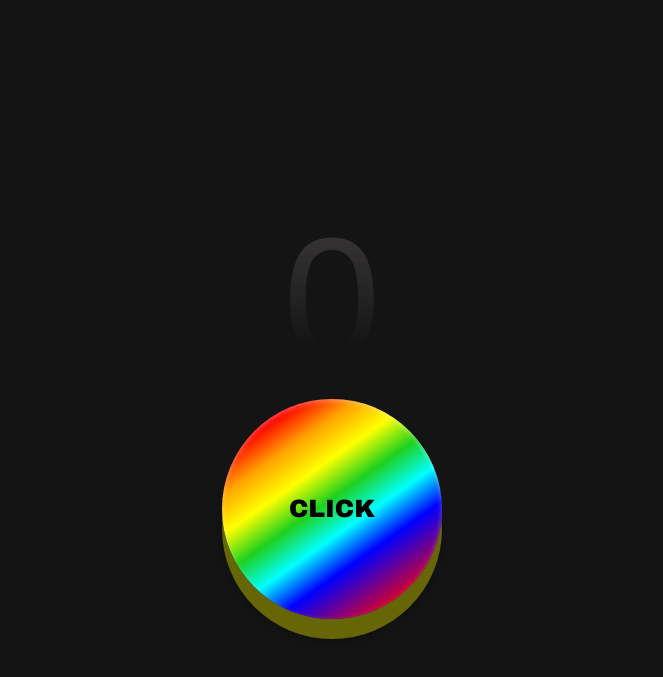
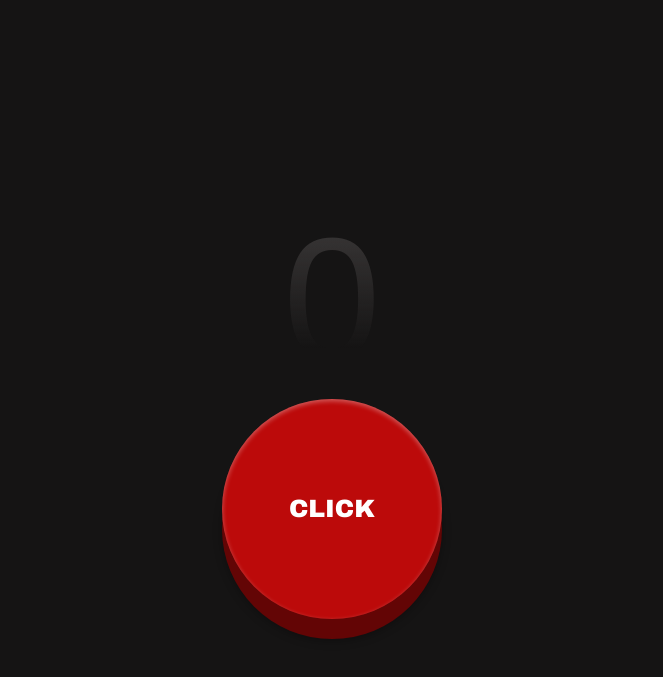
Before and after one commit to BrundevCoder/button-nyon, a plain HTML site: page index.html in a window 1280 px wide. Shown: the part 127-804 px from the top of the page, without its empty margins (308-971 px from the left). Drawn offline with Linux system fonts and the light colour scheme; a web font is replaced by a local one.

Commit message:
add: README & readme banner img, fixed Button class

```diff
--- a/index.html
+++ b/index.html
@@ -33,7 +33,7 @@
 
         <div class="container">
             <span class="counter">0</span>
-            <button class="btn rainbow">Click</button>
+            <button class="btn">Click</button>
         </div>
 
     </main>
```
Also changed, not shown: README_Files/banner.png (added), 1 other file.
